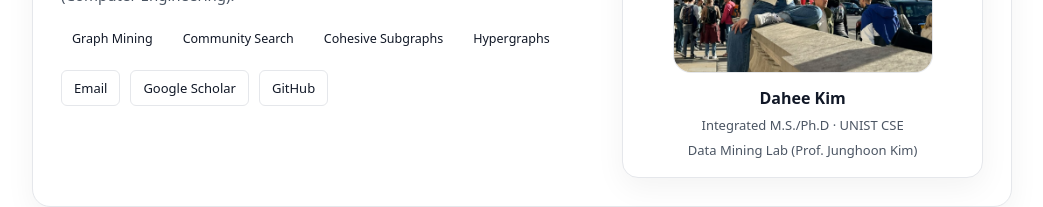
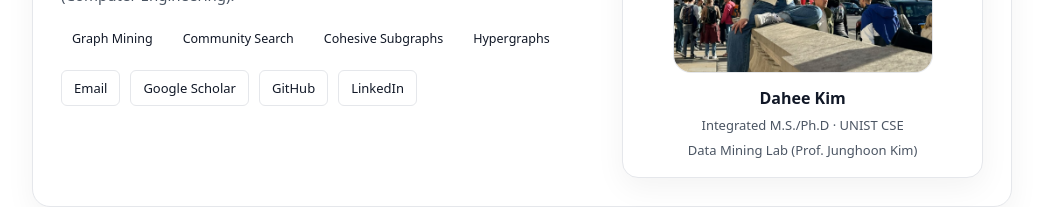
Before and after one commit to dahee-e/dahee-e.github.io, a React (Vite) app: page / in a window 1280 px wide. Shown: the part 353-560 px from the top of the page, without its empty margins (118-1161 px from the left). Built offline with nearby package versions, Linux system fonts and the light colour scheme.

Commit message:
Update content

```diff
--- a/src/App.jsx
+++ b/src/App.jsx
@@ -67,6 +67,7 @@ export default function App() {
               <a className="chip" href="mailto:dahee@unist.ac.kr">Email</a>
               <a className="chip" href="https://scholar.google.com/citations?hl=ko&user=k02ISOwAAAAJ" target="_blank" rel="noreferrer">Google Scholar</a>
               <a className="chip" href="https://github.com/dahee-e" target="_blank" rel="noreferrer">GitHub</a>
+              <a className="chip" href="https://www.linkedin.com/in/dahee-kim-62a73427a/" target="_blank" rel="noreferrer">LinkedIn</a>
             </div>
           </div>
 
```
